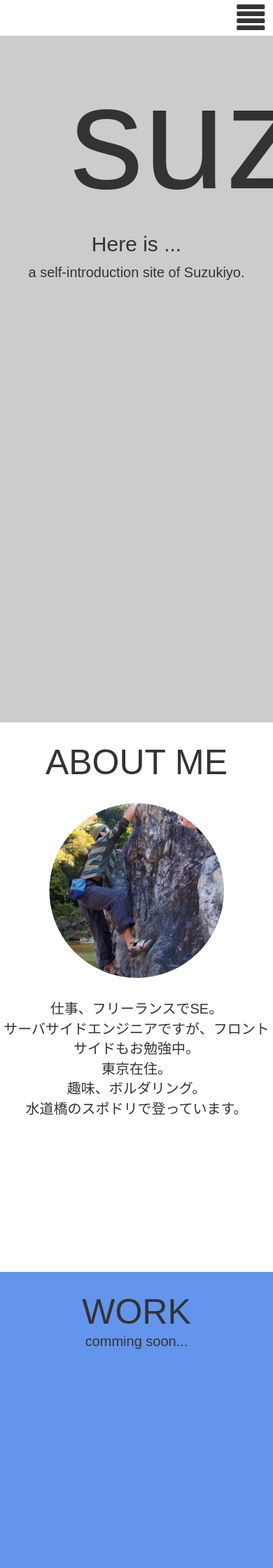
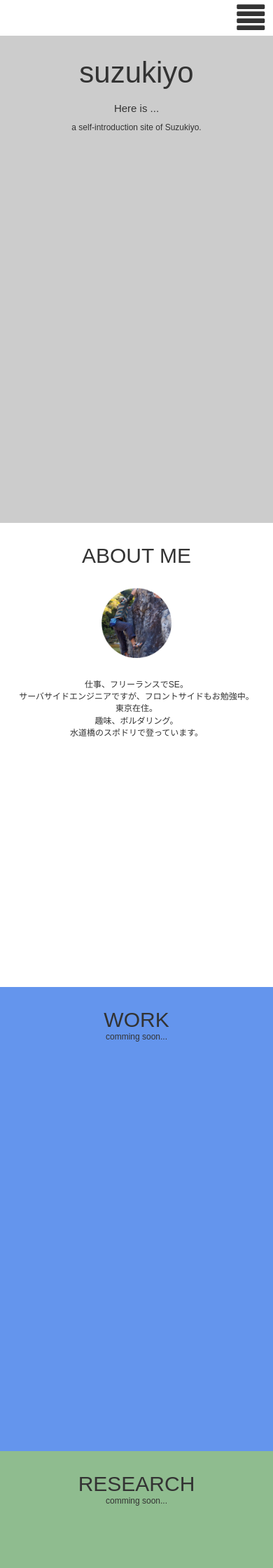
Before and after one commit to suzukiyo/suzukiyo.github.io, a PHP site: page / in a window 390 px wide; the page is wider, and only the part inside the window is pictured. Shown: the top 2240 px of that part at 70% size. Run offline with PHP 8.4, Linux system fonts and the light colour scheme; some libraries are stand-ins or nearby versions.

Commit message:
fix sp design

```diff
--- a/css/suzukiyo.css
+++ b/css/suzukiyo.css
@@ -19,9 +19,6 @@ header{
 
 #title{
   font-size: 15em;
-}
-#title span{
-  padding: 0 100px 0 100px;
 }
 
 #subtitle{
@@ -74,12 +71,34 @@ section#improve-area{
 section#contact-area{
   background-color:hotpink;
 }
-.com{
-  height: 700px;
-}
 h1{
   font-size: 5rem;
   padding-top: 3rem;
   margin-top: 0;
   margin-bottom: 0;
 }
+
+.image{
+  width: 250px;
+  height: 250px;
+}
+
+@media screen and ( max-width:450px ) {
+  #title{
+    font-size: 3em;
+  }
+  #subtitle{
+    font-size: 1.5rem;
+  }
+  article{
+    font-size: 1.2rem;
+  }
+  h1{
+    font-size: 3rem;
+  }
+  .image{
+    width: 100px;
+    height: 100px;
+  }
+
+}
--- a/index.html
+++ b/index.html
@@ -19,7 +19,7 @@
             <div class="col-xs-1">
                 <div id="menu-btn">
                     <div class="open-btn" style="font-size:40px;"><span class="glyphicon glyphicon-align-justify" aria-hidden="true"></span></div>
-                    <div class="close-btn" style="font-size:40px;display:none"><span class="glyphicon glyphicon-align-justify" aria-hidden="true"></div>
+                    <div class="close-btn" style="font-size:40px;display:none"><span class="glyphicon glyphicon-align-justify" aria-hidden="true"></span></div>
                 </div>
             </div>
         </div>
@@ -36,7 +36,7 @@
     <section id="about-area" class="text-center">
         <h1>ABOUT ME</h1>
         <article class="com">
-            <div><img src="http://suzukiyo.github.io/img/aboutme.png" slt="aboutme" width="250px" height="250px" /></div>
+            <div><img class="image" src="http://suzukiyo.github.io/img/aboutme.png" slt="aboutme" /></div>
             <div>仕事、フリーランスでSE。</div>
             <div>サーバサイドエンジニアですが、フロントサイドもお勉強中。</div>
             <div>東京在住。</div>
@@ -106,7 +106,7 @@
                     <div class="col-md-4">
                         <div class="row">
                             <div>
-                                <button type="button" id="work" class="btn btn-primary"><h3>WORK</h3>
+                                <button type="button" id="work" class="btn btn-primary" /><h3>WORK</h3>
                             </div>
                         </div>
                         <div class="row">
@@ -121,7 +121,6 @@
     </nav>
     <script src="https://ajax.googleapis.com/ajax/libs/jquery/1.11.1/jquery.min.js"></script>
     <script src="https://maxcdn.bootstrapcdn.com/bootstrap/3.3.1/js/bootstrap.min.js"></script>
-</script>
-    <script src="js/suzukiyo.js"></script>
+    <script src="js/main.js"></script>
 </body>
 </html>
--- a/js/suzukiyo.js
+++ b/js/main.js
@@ -1,4 +1,6 @@
 (function($){
+
+	$(".com").css('height', window.parent.screen.height);
 
 	// This event is menu icon click.
 	$('#menu-btn').click(function(e){
--- /dev/null
+++ b/package.json
@@ -0,0 +1,5 @@
+{
+  "devDependencies": {
+    "jquery": "1.12.0"
+  }
+}
```
Also changed, not shown: 1 other file.
